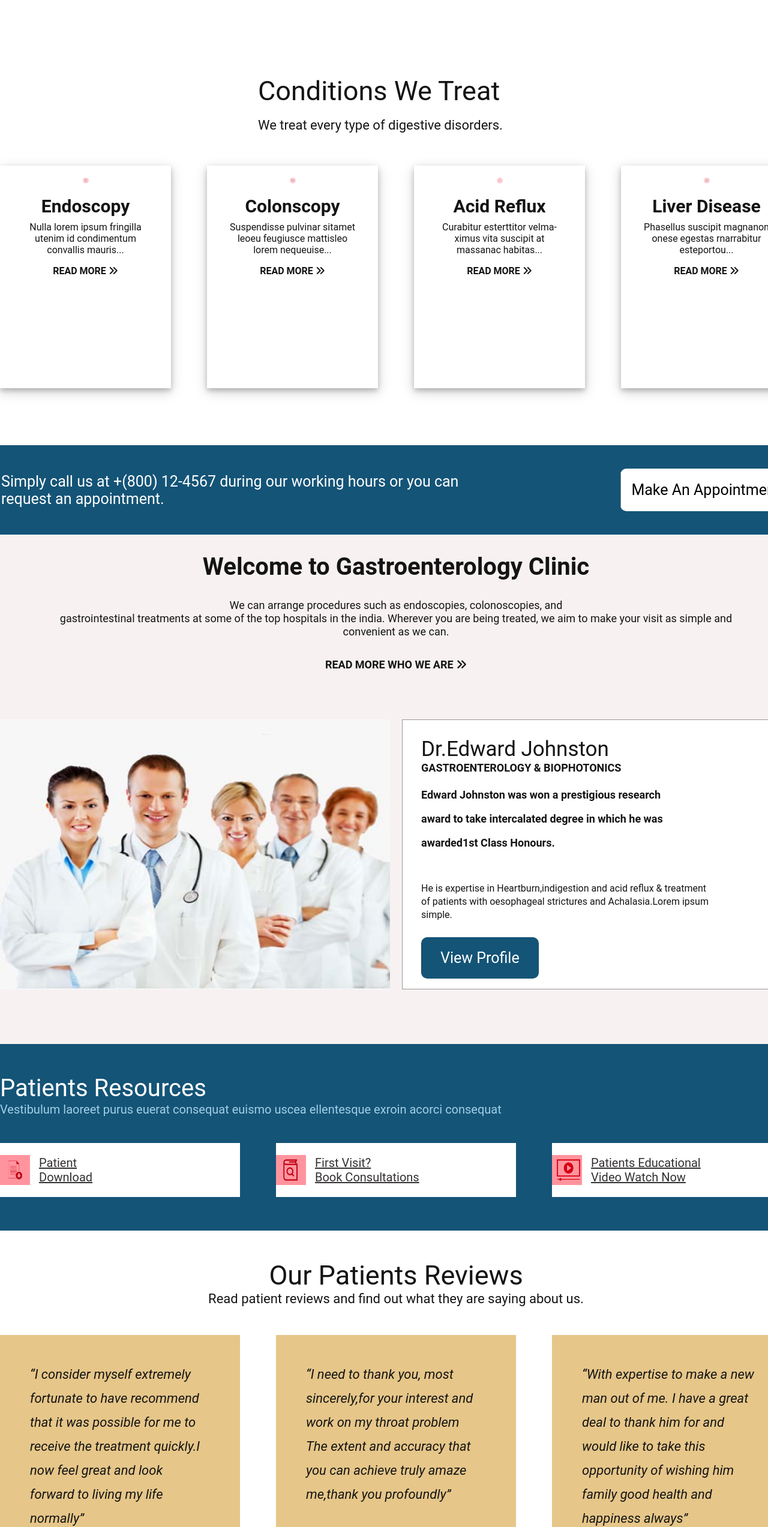
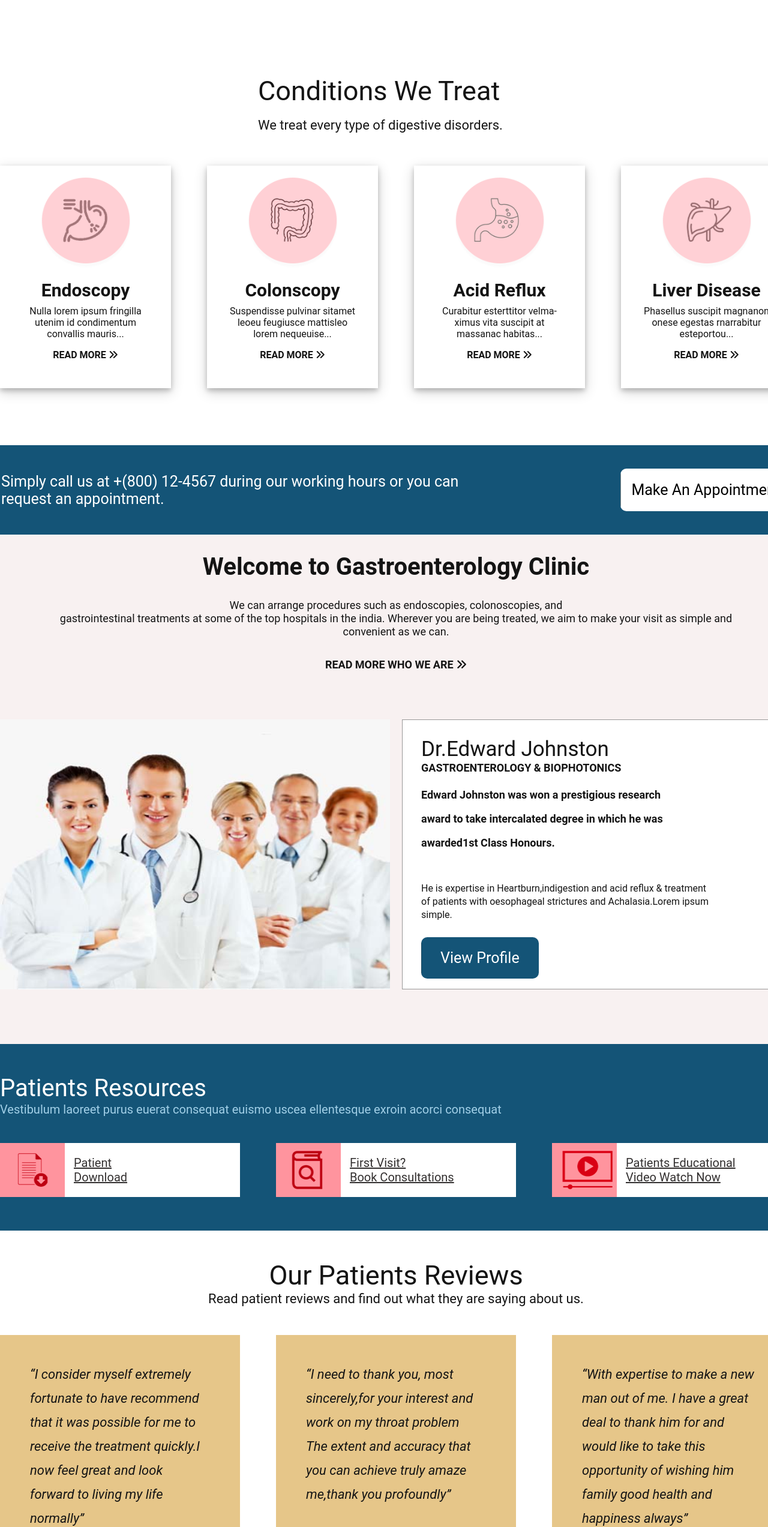
Before and after one commit to deepurao123/health-care, a plain HTML site: page index.html in a window 1280 px wide. Shown: the part 625-3170 px from the top of the page at 60% size. Drawn offline with Linux system fonts and the light colour scheme.

Commit message:
style.css

```diff
--- a/css/style.css
+++ b/css/style.css
@@ -279,6 +279,8 @@ body {
   padding: 20px;
   display: flex;
   align-items: center;
+  height:190px;
+  width:190px;
 }
 
 .inner2 h4 {
@@ -600,7 +602,10 @@ body {
   align-items: center;
   justify-content: flex-start;
 }
-
+.inner2-row1 img{
+	height:90px;
+	width:108px;
+}
 .inner2-row1 p {
   font-size: 20px;
   color: #333030;
@@ -623,7 +628,10 @@ body {
   align-items: center;
   justify-content: flex-start;
 }
-
+.inner2-row2 img{
+	height:90px;
+	width:108px;
+}
 .inner2-row2 p {
   font-size: 20px;
   color: #333030;
@@ -645,7 +653,10 @@ body {
   align-items: center;
   justify-content: flex-start;
 }
-
+.inner2-row3 img{
+	height:90px;
+	width:108px;
+}
 .inner2-row3 p {
   font-size: 20px;
   color: #333030;
@@ -1443,7 +1454,7 @@ body {
   margin-right: 50px;
 }
 
-img {
+.media img {
   width: 50px;
   height: 50px;
 }
```
